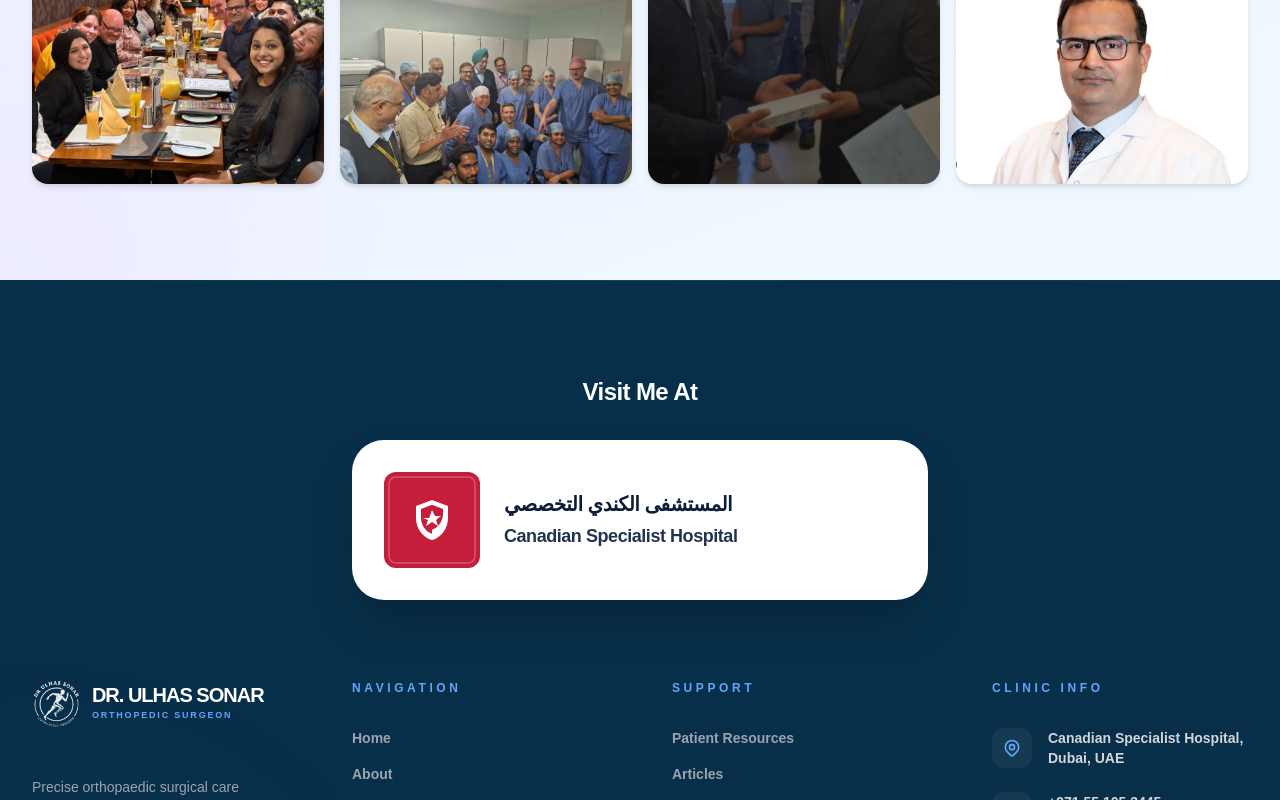
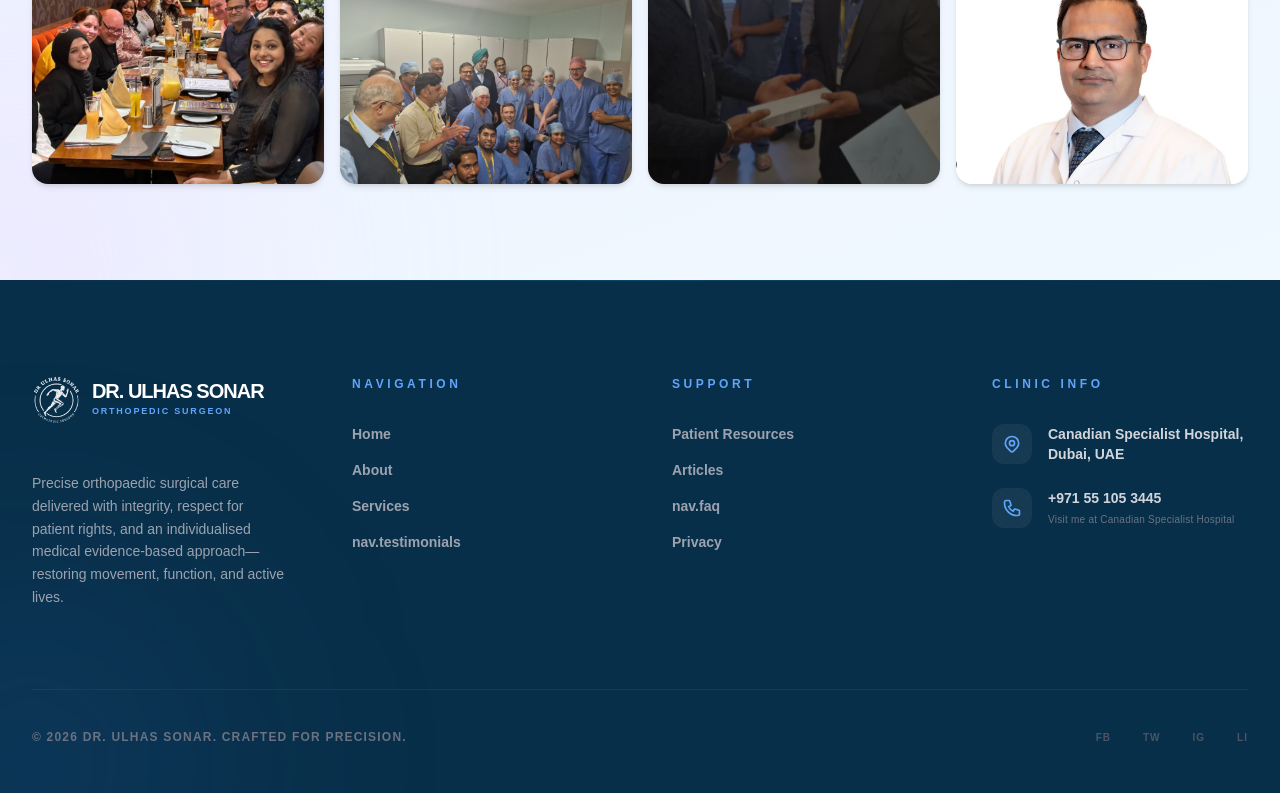
Before and after one commit to sabin876/Doctor-Port, a React (Vite) app: page /gallery in a window 1280 px wide. Shown: the part 1081-1881 px from the top of the page. Built offline with nearby package versions, Linux system fonts and the light colour scheme; a web font is replaced by a local one.

Commit message:
Remove Visit Me At section from footer

```diff
--- a/src/components/Footer.jsx
+++ b/src/components/Footer.jsx
@@ -11,32 +11,7 @@
             <div className="absolute top-0 start-0 w-full h-px bg-gradient-to-r from-transparent via-primary-500/20 to-transparent"></div>
 
             <div className="max-w-7xl mx-auto px-4 sm:px-6 lg:px-8 relative z-10">
-                {/* Visit Me At Section */}
-                <div className="flex flex-col items-center mb-20">
-                    <h3 className="text-white text-2xl font-montserrat font-black mb-8 tracking-tight">
-                        {t('footer.visitMeAt')}
-                    </h3>
-                    <div className="bg-white rounded-[2rem] p-6 md:p-8 flex items-center gap-6 shadow-2xl max-w-xl w-full">
-                        <div className="flex-shrink-0 w-20 h-20 md:w-24 md:h-24 relative">
-                            {/* Shield Icon Representation */}
-                            <div className="absolute inset-0 bg-[#c41e3a] rounded-xl flex items-center justify-center overflow-hidden">
-                                <div className="absolute inset-1 border-2 border-white/20 rounded-lg"></div>
-                                <svg className="w-12 h-12 text-white" viewBox="0 0 24 24" fill="currentColor">
-                                    <path d="M12 2L4 5v6.09c0 5.05 3.41 9.76 8 10.91 4.59-1.15 8-5.86 8-10.91V5l-8-3zm0 16.91c-3.11-.94-5.5-4.47-5.5-8V6.44l5.5-2.06 5.5 2.06v2.41c0 3.53-2.39 7.06-5.5 8z"/>
-                                    <path d="M12 7l1.5 3h3l-2.5 2 1 3-3-2-3 2 1-3-2.5-1h3.1z" />
-                                </svg>
-                            </div>
-                        </div>
-                        <div className="flex flex-col">
-                            <span className="text-[#0a1e3b] text-lg md:text-xl font-black font-montserrat tracking-tight leading-tight mb-1">
-                                المستشفى الكندي التخصصي
-                            </span>
-                            <span className="text-[#0a1e3b] text-base md:text-lg font-bold font-montserrat tracking-tight leading-tight opacity-90">
-                                Canadian Specialist Hospital
-                            </span>
-                        </div>
-                    </div>
-                </div>
+
 
                 <div className="grid grid-cols-1 md:grid-cols-2 lg:grid-cols-4 gap-16">
                     <div className="col-span-1">
```
